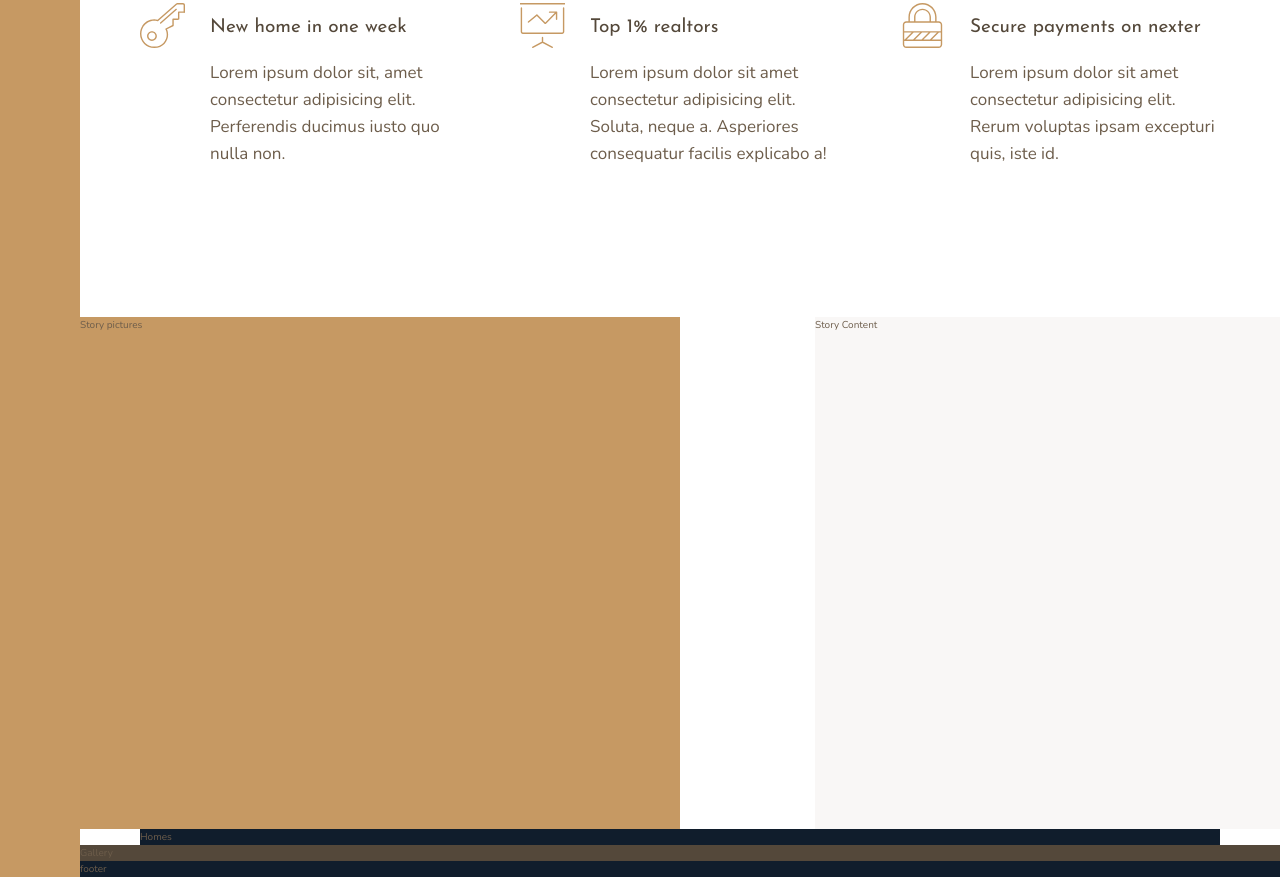
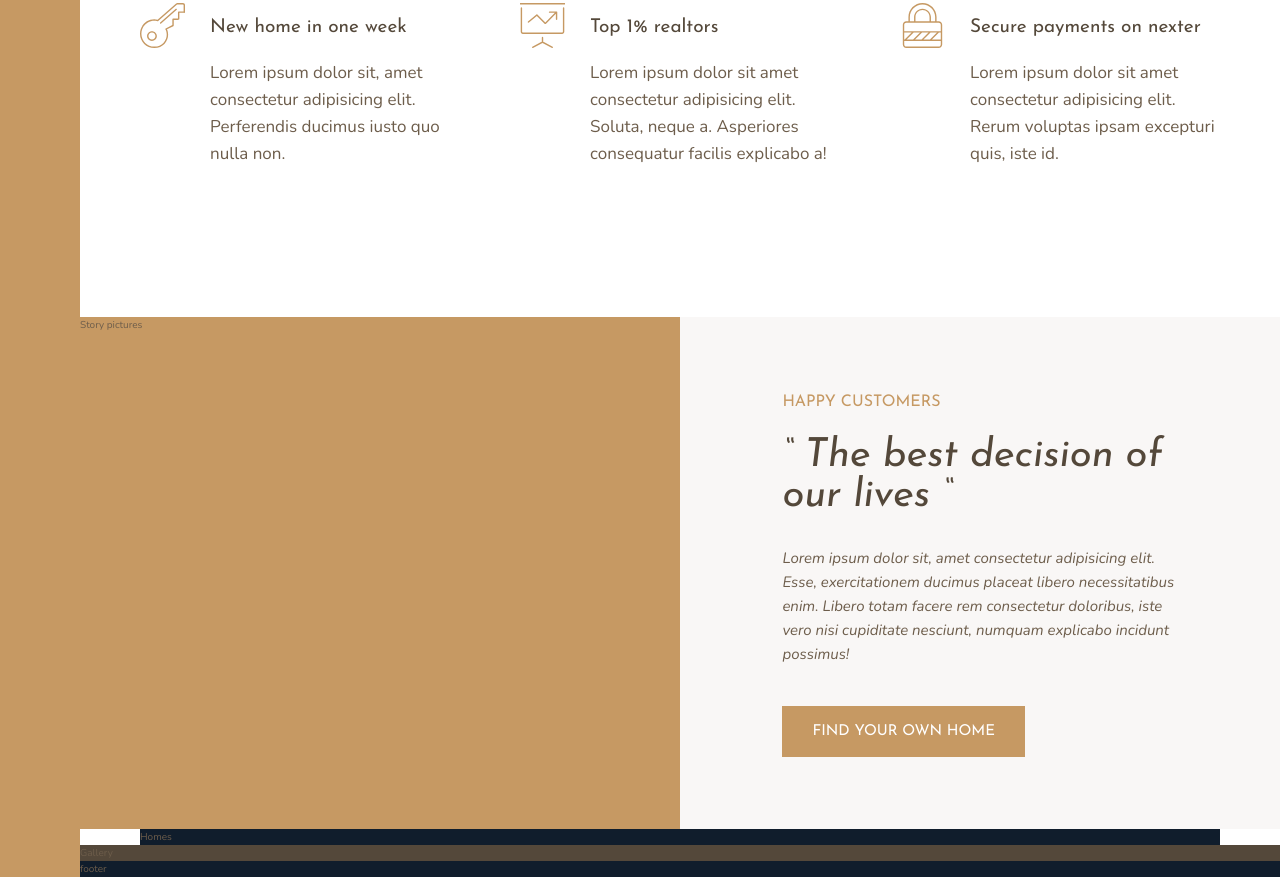
Before and after one commit to bhosaleT/Nexter-advancedCSS-GRID, a website: page index.html in a window 1280 px wide. Shown: the part 991-1868 px from the top of the page. Drawn offline with nearby package versions, Linux system fonts and the light colour scheme.

Commit message:
designed story-text section

```diff
--- a/index.html
+++ b/index.html
@@ -84,7 +84,12 @@
     </div>
 
     <div class="story__content">
-        Story Content
+       <h3 class="heading-3 mb-sm">Happy Customers</h3>
+       <h2 class="heading-2 heading-2--dark mb-md">&ldquo; The best decision of our lives &ldquo;</h2>
+       <P class="story__text">
+           Lorem ipsum dolor sit, amet consectetur adipisicing elit. Esse, exercitationem ducimus placeat libero necessitatibus enim. Libero totam facere rem consectetur doloribus, iste vero nisi cupiditate nesciunt, numquam explicabo incidunt possimus!
+       </P>
+       <button class="btn">Find your own home</button>
     </div>
 
     <section class="homes">
--- a/sass/_story.scss
+++ b/sass/_story.scss
@@ -1,10 +1,23 @@
 .story {
-    &__pictures{
+  &__pictures {
     background-color: $color-primary;
     grid-column: full-start/ col-end 4;
   }
   &__content {
     background-color: $color-grey-light-1;
-        grid-column: col-end 5/ full-end;
+    grid-column: col-end 4 / full-end;
+
+    padding: 6rem 8vw;
+    display: flex;
+    // align-items: center;
+    justify-content: center;
+    flex-direction: column;
+    align-items: flex-start;
+  }
+
+  &__text {
+    font-size: 1.5rem;
+    font-style: italic;
+    margin-bottom: 4rem;
   }
 }
--- a/sass/_typography.scss
+++ b/sass/_typography.scss
@@ -8,9 +8,25 @@
 }
 
 .heading-2 {
+  @extend %heading;
+  font-size: 4rem;
+  font-style: italic;
+  line-height: 1;
+
+  &--light {
+    color: $color-grey-light-1;
+  }
+
+  &--dark {
+    color: $color-grey-dark-1;
+  }
 }
 
 .heading-3 {
+  @extend %heading;
+  font-size: 1.6rem;
+  color: $color-primary;
+  text-transform: uppercase;
 }
 
 .heading-4 {
@@ -26,3 +42,36 @@
     color: $color-grey-dark-1;
   }
 }
+
+.btn {
+  background-color: $color-primary;
+  color: white;
+  border: none;
+  border-radius: 0;
+  font-family: $font-display;
+  font-size: 1.5rem;
+  text-transform: uppercase;
+  padding: 1.8rem 3rem;
+  cursor: pointer;
+  transition: all 0.2s;
+
+  &:hover {
+    background-color: $color-primary-dark;
+  }
+}
+
+.mb-sm {
+  margin-bottom: 2rem;
+}
+
+.mb-md {
+  margin-bottom: 3rem;
+}
+
+.mb-lg {
+  margin-bottom: 4rem;
+}
+
+.mb-hg {
+  margin-bottom: 8rem;
+}
```
Also changed, not shown: sass/_base.scss (+1 -7 lines), css/style.css. Lines whose indentation alone changed are shown as unchanged.
